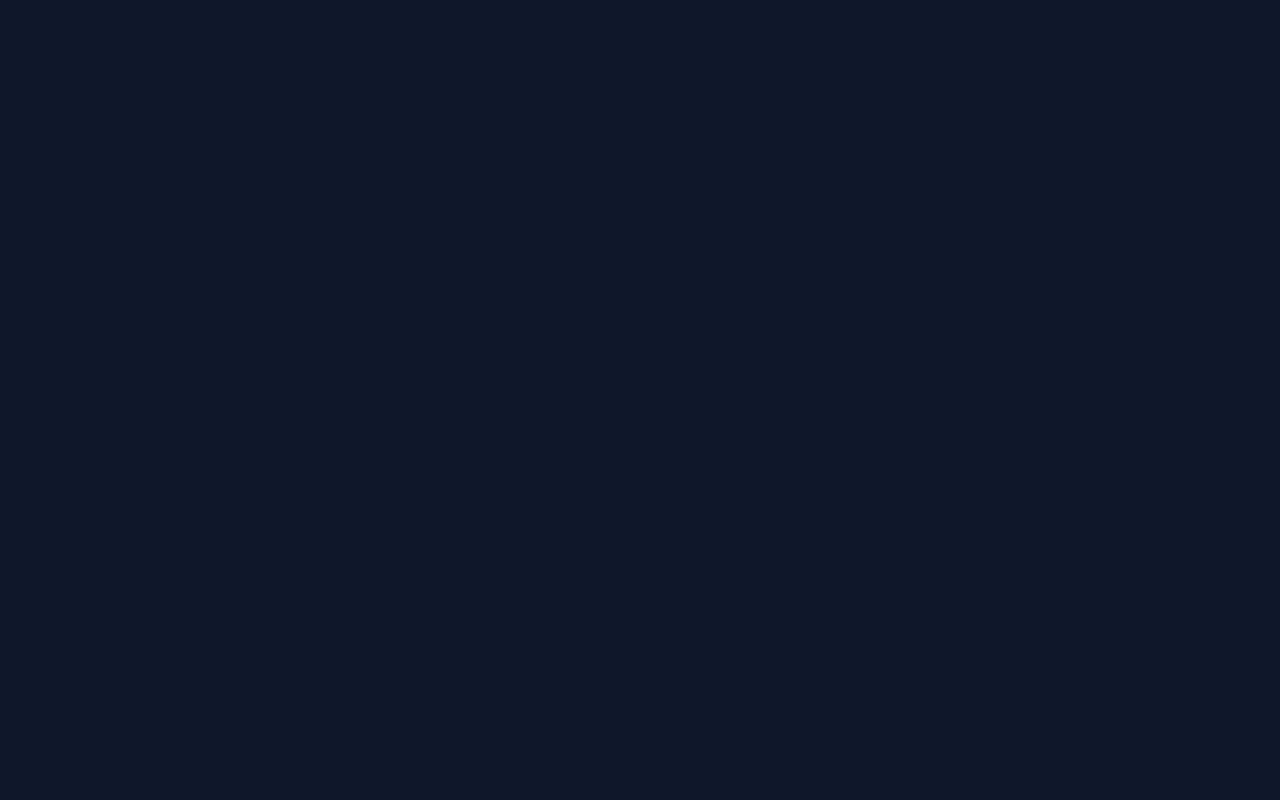
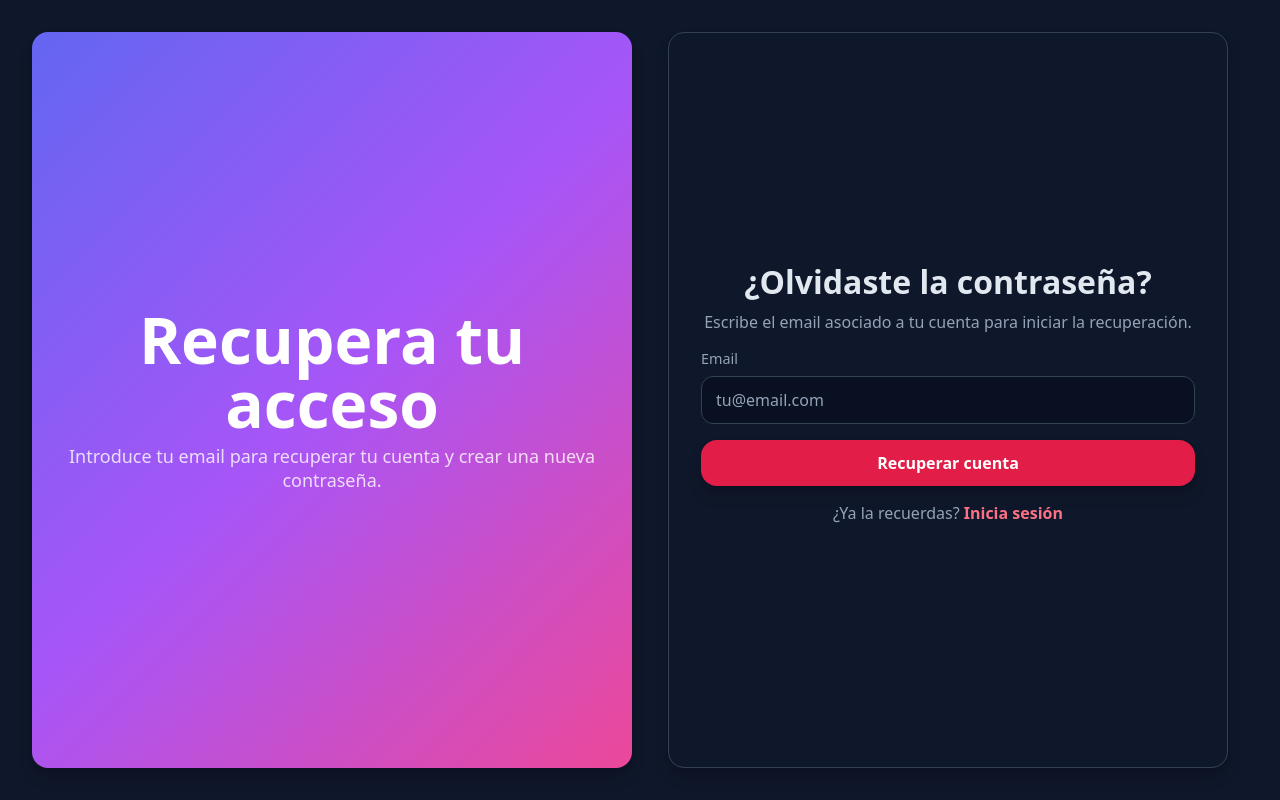
Before and after one commit to MateosEsther/TomoList, a React (Vite) app in the folder frontend/: page /forgot-password in a window 1280 px wide. Before the commit this address had no page. Built offline with nearby package versions, Linux system fonts and the light colour scheme.

Commit message:
feat: añadir página de recuperación de constraseña y su enrutado

```diff
--- a/frontend/src/App.tsx
+++ b/frontend/src/App.tsx
@@ -4,17 +4,21 @@ import { Routes, Route } from 'react-router'
 // Páginas disponibles.
 import HomePage from './pages/HomePage/HomePage'
 import RegisterPage from './pages/RegisterPage/RegisterPage'
+import ForgotPasswordPage from './pages/ForgotPasswordPage/ForgotPasswordPage'
 
 // App es el componente raíz de React. El return define las posibles rutas principales.
 
 function App() {
     return (
         <Routes>
-            {/*Ruta principal*/}
+            {/*Ruta principal.*/}
             <Route path="/" element={<HomePage />} />
 
-            {/*Ruta registro*/}
+            {/*Ruta registro.*/}
             <Route path="/register" element={<RegisterPage />} />
+
+            {/*Ruta de recuperación de contraseña.*/}
+            <Route path="/forgot-password" element={<ForgotPasswordPage />} />
         </Routes>
     )
 }
--- /dev/null
+++ b/frontend/src/pages/ForgotPasswordPage/ForgotPasswordPage.module.scss
@@ -0,0 +1,162 @@
+.forgotPasswordPage {
+    min-height: 100vh;
+    display: grid;
+    gap: var(--spacing-lg);
+}
+
+/* Sección izquierda. */
+.heroSection {
+    border-radius: var(--radius-lg);
+    background: linear-gradient(
+    135deg,
+    var(--gradient-left-1) 0%,
+    var(--gradient-left-2) 50%,
+    var(--gradient-left-3) 100%
+    );
+    padding: var(--spacing-lg);
+    color: var(--text-light);
+    box-shadow: var(--shadow-md);
+}
+
+/* Contenido textual. */
+.heroContent {
+    max-width: 720px;
+    margin: 0 auto;
+    text-align: center;
+
+    h1 {
+        margin-bottom: var(--spacing-sm);
+        font-size: clamp(2.5rem, 9vw, 4rem);
+        line-height: 1;
+        font-weight: 800;
+    }
+
+    p {
+        color: var(--text-light-soft);
+        font-size: 1.125rem;
+    }
+}
+
+/* Sección derecha. Form. */
+.recoveryPanel {
+    display: grid;
+    align-items: center;
+}
+
+.recoveryCard {
+    width: 100%;
+    max-width: 560px;
+    margin: 0 auto;
+    padding: var(--spacing-lg);
+    border: 1px solid var(--border);
+    border-radius: var(--radius-lg);
+    background: var(--surface-dark);
+    box-shadow: var(--shadow-md);
+
+    h2 {
+        margin-bottom: var(--spacing-sm);
+        text-align: center;
+        font-size: clamp(1.75rem, 6vw, 2rem);
+        font-weight: 800;
+    }
+
+    > p {
+        margin-bottom: var(--spacing-md);
+        text-align: center;
+        color: var(--text-dim);
+    }
+}
+
+.recoveryForm {
+    display: grid;
+    gap: var(--spacing-sm);
+
+    label {
+        color: var(--text-dim);
+        font-size: 0.9rem;
+    }
+
+    input {
+        width: 100%;
+        padding: 0.75rem 0.875rem;
+        border: 1px solid var(--border);
+        border-radius: var(--radius);
+        background: rgba(2, 6, 23, 0.4);
+        color: var(--text-main);
+        outline: none;
+
+        &::placeholder {
+            color: var(--text-dim);
+        }
+
+        &:focus {
+            border-color: var(--primary-600);
+            box-shadow: 0 0 0 2px rgba(225, 29, 72, 0.35);
+        }
+    }
+
+    button {
+        margin-top: var(--spacing-sm);
+        padding: 0.75rem 1rem;
+        border: 0;
+        border-radius: var(--radius-lg);
+        background: var(--primary-600);
+        color: var(--text-light);
+        font-weight: 800;
+        cursor: pointer;
+        box-shadow: var(--shadow-md);
+        transition:
+            background 0.15s ease,
+            transform 0.06s ease;
+
+        &:hover {
+            background: var(--primary-700);
+        }
+
+        &:active {
+            transform: translateY(1px);
+        }
+    }
+}
+
+/* Texto inferior para volver al inicio de sesión. */
+.loginLinkText {
+    margin-top: var(--spacing-md);
+    margin-bottom: 0;
+    text-align: center;
+
+    a {
+        color: #fb7185;
+        font-weight: 700;
+        text-decoration: none;
+
+        &:hover {
+            color: #f43f5e;
+        }
+    }
+}
+
+/* Adaptación a escritorio. */
+@media (min-width: 900px) {
+    .forgotPasswordPage {
+        grid-template-columns: 1fr 1fr;
+        align-items: center;
+        column-gap: var(--spacing-md);
+    }
+
+    .heroSection,
+    .recoveryPanel {
+        min-height: calc(100vh - (var(--spacing-lg) * 2));
+    }
+
+    .heroSection {
+        display: grid;
+        align-items: center;
+    }
+
+    .recoveryCard {
+        min-height: calc(100vh - (var(--spacing-lg) * 2));
+        display: grid;
+        align-content: center;
+    }
+}
--- /dev/null
+++ b/frontend/src/pages/ForgotPasswordPage/ForgotPasswordPage.tsx
@@ -0,0 +1,41 @@
+import { Link } from "react-router";
+import styles from './ForgotPasswordPage.module.scss'
+
+function ForgotPasswordPage() {
+    return (
+        <main className={styles.forgotPasswordPage}>
+            {/*Sección izquierda. Flujo de recuperación.*/}
+            <section className={styles.heroSection}>
+                <div className={styles.heroContent}>
+                    <h1>Recupera tu acceso</h1>
+                    <p>Introduce tu email para recuperar tu cuenta y crear una nueva contraseña.</p>
+                </div>
+            </section>
+
+            {/*Sección derecha. Form de recuperación de contraseña.*/}
+            <section className={styles.recoveryPanel}>
+                <div className={styles.recoveryCard}>
+                    <h2>¿Olvidaste la contraseña?</h2>
+                    <p>Escribe el email asociado a tu cuenta para iniciar la recuperación.</p>
+
+                    {/*Form.*/}
+                    <form className={styles.recoveryForm}>
+                        <label htmlFor="email">Email</label>
+                        <input
+                            id="email"
+                            type="email"
+                            placeholder="tu@email.com"
+                        />
+                        <button type="button">Recuperar cuenta</button>
+                    </form>
+
+                    <p className={styles.loginLinkText}>
+                        ¿Ya la recuerdas? <Link to="/">Inicia sesión</Link>
+                    </p>
+                </div>
+            </section>
+        </main>
+    )
+}
+
+export default ForgotPasswordPage
--- a/frontend/src/pages/HomePage/HomePage.module.scss
+++ b/frontend/src/pages/HomePage/HomePage.module.scss
@@ -174,6 +174,19 @@
     }
 }
 
+/* Enlace recuperar contraseña. */
+.forgotPasswordLink {
+    justify-self: end;
+    color: #fb7185;
+    font-size: 0.9rem;
+    font-weight: 700;
+    text-decoration: none;
+
+    &:hover {
+        color: #f43f5e;
+    }
+}
+
     /*Texto inferior para crear cuenta.*/
 .authLinkText {
 margin-top: var(--spacing-md);
--- a/frontend/src/pages/HomePage/HomePage.tsx
+++ b/frontend/src/pages/HomePage/HomePage.tsx
@@ -93,6 +93,10 @@ function HomePage() {
                         placeholder="*******"
                     />
 
+                    <Link className={styles.forgotPasswordLink} to="/forgot-password">
+                        ¿Has olvidado tu constraseña?
+                    </Link>
+
                     <button type="button">Iniciar sesión</button>
                 </form>
 
```
